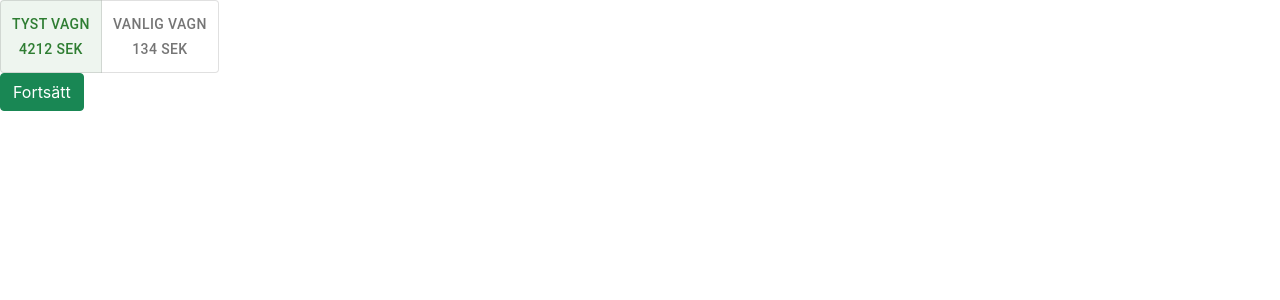
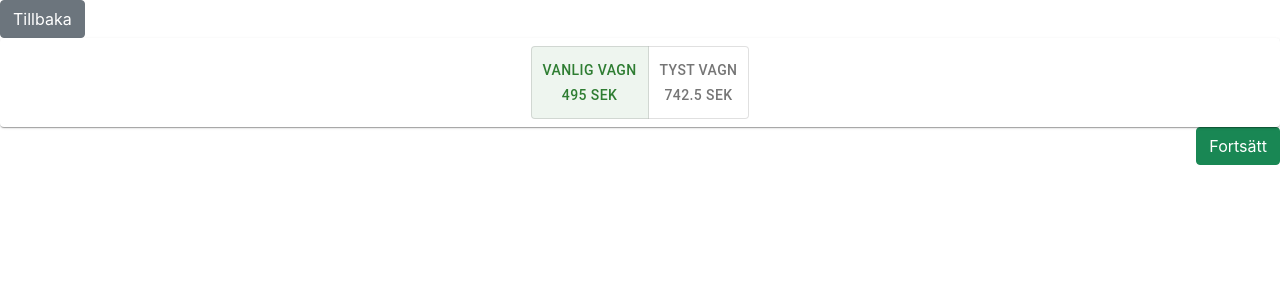
Before and after one commit to adambrodin/th2103-g07, a React (Create React App) app in the folder client/: page /additional-choices in a window 1280 px wide. Shown: the top 300 px of the page. Built offline with nearby package versions, Linux system fonts and the light colour scheme.

Commit message:
Rudimentary optionals stack on /additional-choices page. Currently only processs silent/normal coaches. Visual bugg when revisiting page via browser controlls (back/forward).

```diff
--- a/client/src/AdditionalChoicesPage/AdditionalChoicesPage.tsx
+++ b/client/src/AdditionalChoicesPage/AdditionalChoicesPage.tsx
@@ -1,43 +1,78 @@
-import React, { useState } from "react";
-import Stack from '@mui/material/Stack';
-import ToggleButton from '@mui/material/ToggleButton';
-import ToggleButtonGroup from '@mui/material/ToggleButtonGroup';
-//import React, { useState } from "react";
+import React, { useState, useContext, useEffect } from "react";
+import {Link} from 'react-router-dom';
+import { BookingContext } from '../Contexts/BookingContext';
+import Stack from "@mui/material/Stack";
+import Paper from "@mui/material/Paper";
+import { styled } from "@mui/material/styles";
 
 import "rsuite/dist/rsuite.min.css";
+import ChoachPickerComponent from "./CoachPickerComponent";
+
+const Item = styled(Paper)(({ theme }) => ({
+  ...theme.typography.body2,
+  padding: theme.spacing(1),
+  textAlign: "center",
+  color: theme.palette.text.secondary,
+}));
+const tempSilentCoachPriceFactor:number = 1.5;
+
 const AdditionalChoicesPage = () => {
+  const [context, updateContext] = useContext(BookingContext);
+  const [basePrice, setBasePrice] = useState(context.price);
+  const [price, setPrice] = useState(basePrice)
+  let options = [
+    {
+      id: "0",
+      name: "Vanlig vagn",
+      price: context.price,
+    },
+    {
+      id: "1",
+      name: "Tyst vagn",
+      price: (context.price * tempSilentCoachPriceFactor),
+    },
+  ];
 
-    const [alignment, setAlignment] = React.useState('left');
-    const handleAlignment = (event, newAlignment) => {
-        if (newAlignment !== null) {
-          setAlignment(newAlignment);
-        }
-      };
-    return (
+  function coachHandler(toggledCoachId:string){
+    const coach = options.find(({id})=>id==toggledCoachId);
+    if(coach)setPrice(coach.price);
+  };
+
+  useEffect(() => {
+    console.log(price);
+  }, [price]);
+/*
+  New choices should be added to stack *element*
+*/
+  return (
     <div>
-     <ToggleButtonGroup
-     color='success'
-        value={alignment}
-        exclusive
-        onChange={handleAlignment}
-        aria-label="text alignment"
-      >
-        <ToggleButton value="left" aria-label="left aligned">
-            Tyst vagn <br />
-            4212 SEK
-        </ToggleButton>
+      <Link to="/">
+      <button id="back-to-results-btn" className="btn btn-secondary" >
+        Tillbaka
+      </button>
+      </Link>
+      <div>
+        <Stack spacing={2}>
+          <Item>
+            <ChoachPickerComponent
+              options={options}
+              handler={coachHandler}
+              />
+          </Item>
+        </Stack>
+      </div>
 
-        <ToggleButton value="right" aria-label="right aligned">
-        Vanlig vagn <br />
-            134 SEK
-        </ToggleButton>
-      </ToggleButtonGroup>
       <div className="col">
-        <button id="continueToPaymentButton" className="btn btn-success float-right">
+      <Link to="/payment">
+        <button
+          id="continue-to-payment-btn"
+          className="btn btn-success float-right"
+        >
           Fortsätt
         </button>
+        </Link>
       </div>
     </div>
-        );
-    };
-    export default AdditionalChoicesPage
+  );
+};
+export default AdditionalChoicesPage;
--- /dev/null
+++ b/client/src/AdditionalChoicesPage/CoachPickerComponent.tsx
@@ -0,0 +1,45 @@
+import React, { useState, useEffect } from "react";
+import ToggleButton from "@mui/material/ToggleButton";
+import ToggleButtonGroup from "@mui/material/ToggleButtonGroup";
+
+type CallbackFunction = (string)=>void;
+
+interface CoachType {
+  id: string;
+  name: string;
+  price: number;
+}
+
+interface CoachOptions {
+  options: CoachType[];
+  handler: CallbackFunction
+}
+
+const ChoachPickerComponent = ({ options, handler }: CoachOptions) => {
+  const [alignment, setAlignment] = useState(options[0].id);
+  const handleAlignment = (event, newAlignment) => {
+    if (newAlignment !== null) {
+      setAlignment(newAlignment);
+      handler(event.target.value)
+    }
+  };
+  return (
+    <div>
+      <ToggleButtonGroup
+        color="success"
+        value={alignment}
+        exclusive
+        onChange={handleAlignment}
+        aria-label="text alignment"
+      >
+        {options.map((coach) => {
+          return(<ToggleButton key={coach.id} value={coach.id} aria-label={coach.name}>
+            {coach.name} <br />
+            {coach.price} SEK
+          </ToggleButton>);
+        })}
+      </ToggleButtonGroup>
+    </div>
+  );
+};
+export default ChoachPickerComponent;
--- a/client/src/index.css
+++ b/client/src/index.css
@@ -32,7 +32,9 @@ code {
 #continueButton {
   float: right;
 }
-
+#continue-to-payment-btn {
+  float: right;
+}
 .selectedTicket {
   background-color: grey;
 }
```
